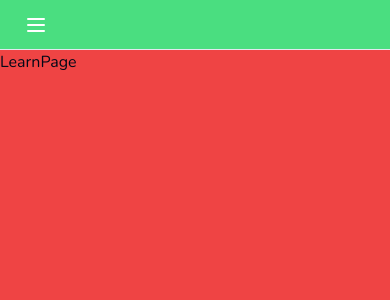
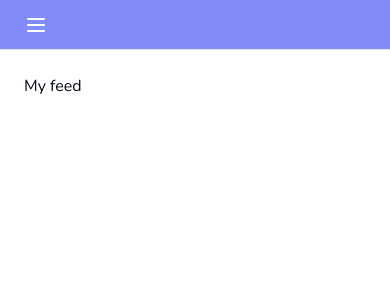
Before and after one commit to jayhogan-dev/duolingo-clone, a Next.js app: page /learn in a window 390 px wide. Shown: the top 300 px of the page. Built offline with nearby package versions, Linux system fonts and the light colour scheme.

Commit message:
sticky and feed wrapper created

```diff
--- a/app/(main)/layout.tsx
+++ b/app/(main)/layout.tsx
@@ -11,7 +11,9 @@
       <MobileHeader />
       <Sidebar className="hidden lg:flex" />
       <main className="lg:pl-[256px] pt-[50px] lg:pt-0">
-        <div className="bg-red-500 min-h-screen">{children}</div>
+        <div className="max-w-[1056px] mx-auto pt-6 min-h-screen">
+          {children}
+        </div>
       </main>
     </>
   );
--- a/app/(main)/learn/page.tsx
+++ b/app/(main)/learn/page.tsx
@@ -1,5 +1,13 @@
+import FeedWrapper from "@/components/FeedWrapper";
+import StickyWrapper from "@/components/StickyWrapper";
+
 const LearnPage = () => {
-  return <div>LearnPage</div>;
+  return (
+    <div className="flex flex-row-reverse gap-[48px] px-6">
+      <StickyWrapper>My sticky sidebar</StickyWrapper>
+      <FeedWrapper>My feed</FeedWrapper>
+    </div>
+  );
 };
 
 export default LearnPage;
--- /dev/null
+++ b/components/FeedWrapper.tsx
@@ -0,0 +1,9 @@
+type Props = {
+  children: React.ReactNode;
+};
+
+const FeedWrapper = ({ children }: Props) => {
+  return <div className="flex-1 relative top-0 pb-10">{children}</div>;
+};
+
+export default FeedWrapper;
--- a/components/MobileHeader.tsx
+++ b/components/MobileHeader.tsx
@@ -2,7 +2,7 @@
 
 const MobileHeader = () => {
   return (
-    <nav className="lg:hidden px-6 h-[50px] flex items-center bg-green-400 border-b fixed top-0 w-full z-50">
+    <nav className="lg:hidden px-6 h-[50px] flex items-center bg-indigo-400 border-b fixed top-0 w-full z-50">
       <MobileSidebar />
     </nav>
   );
--- /dev/null
+++ b/components/StickyWrapper.tsx
@@ -0,0 +1,15 @@
+type Props = {
+  children: React.ReactNode;
+};
+
+const StickyWrapper = ({ children }: Props) => {
+  return (
+    <div className="hidden lg:block w-[368px] sticky self-end bottom-6">
+      <div className="min-h-[calc(100vh-48px)] sticky top-6 flex flex-col gap-y-4">
+        {children}
+      </div>
+    </div>
+  );
+};
+
+export default StickyWrapper;
```
